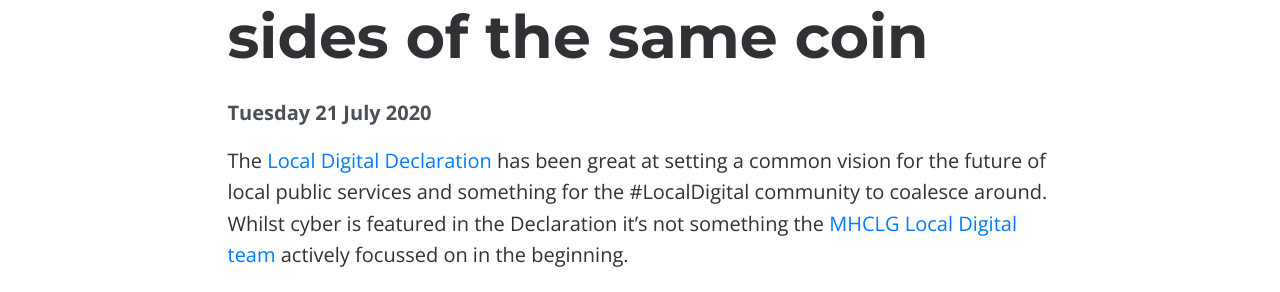
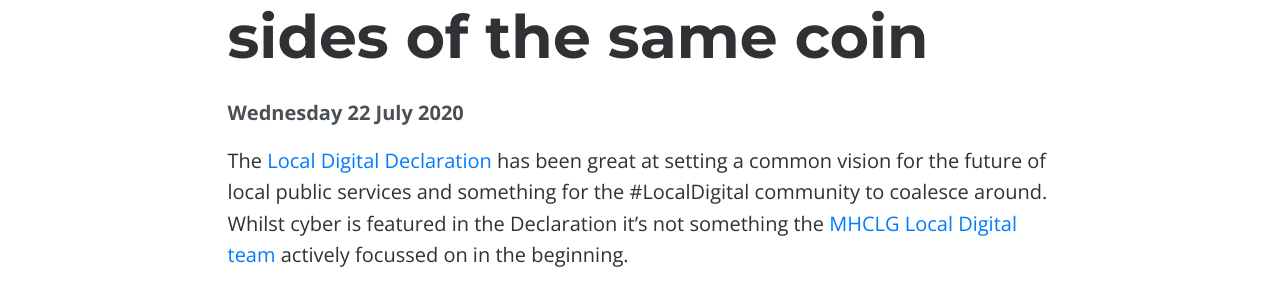
Before and after one commit to BforBen/bforben.github.io, a Jekyll site: the page built from _posts/2020-07-21-cyber-and-digital-two-sides-of-the-same-coin.md, in a window 1280 px wide. Shown: the part 204-496 px from the top of the page. Built offline with Jekyll 4.4.1, drawn with Linux system fonts in a browser that asks for light colours; comment, search, counter and statistics services are not loaded; some of the changed lines change nothing that is shown.

Commit message:
Update 2020-07-21-cyber-and-digital-two-sides-of-the-same-coin.md

```diff
--- a/_posts/2020-07-21-cyber-and-digital-two-sides-of-the-same-coin.md
+++ b/_posts/2020-07-21-cyber-and-digital-two-sides-of-the-same-coin.md
@@ -1,6 +1,7 @@
 ---
 title: Cyber and digital - two sides of the same coin
 date: 2020-07-21 21:26:00 +01:00
+date: 2020-07-22 09:33:00 +01:00
 categories:
 - local gov
 - cyber
```
